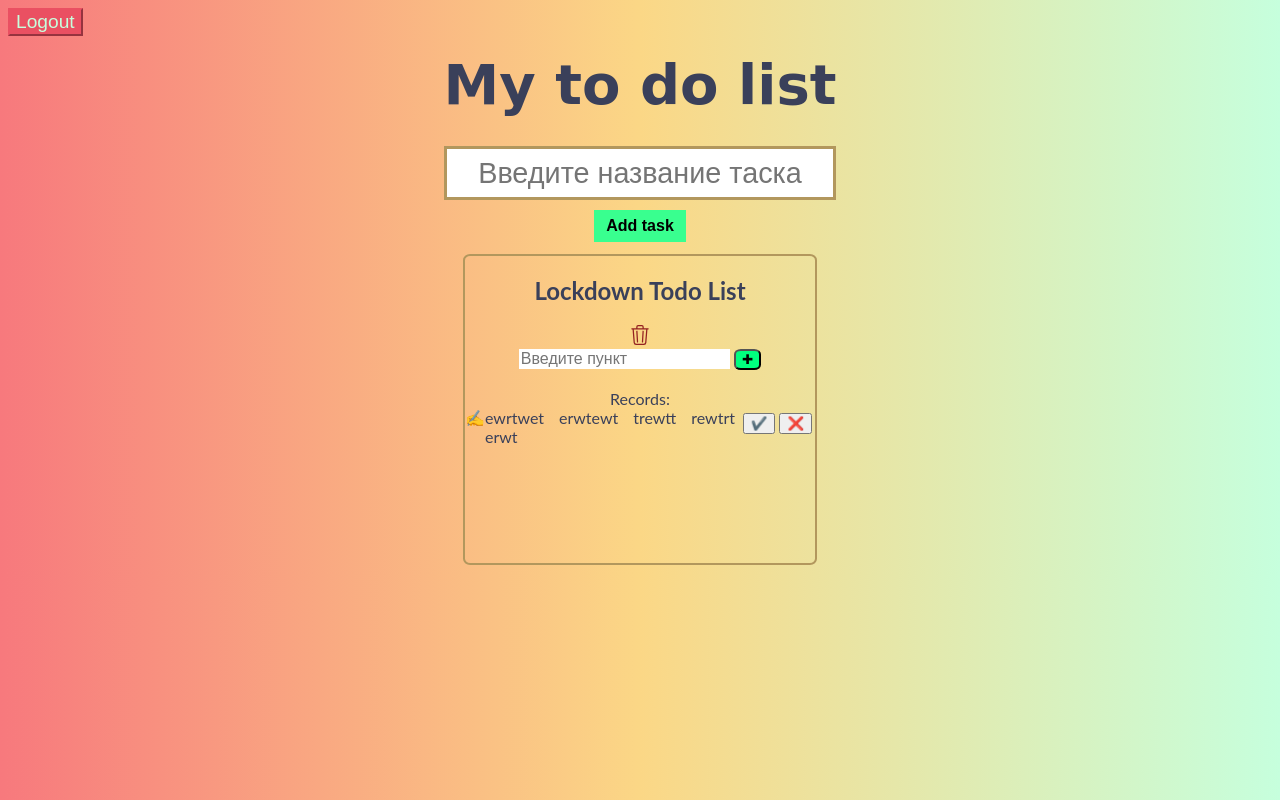
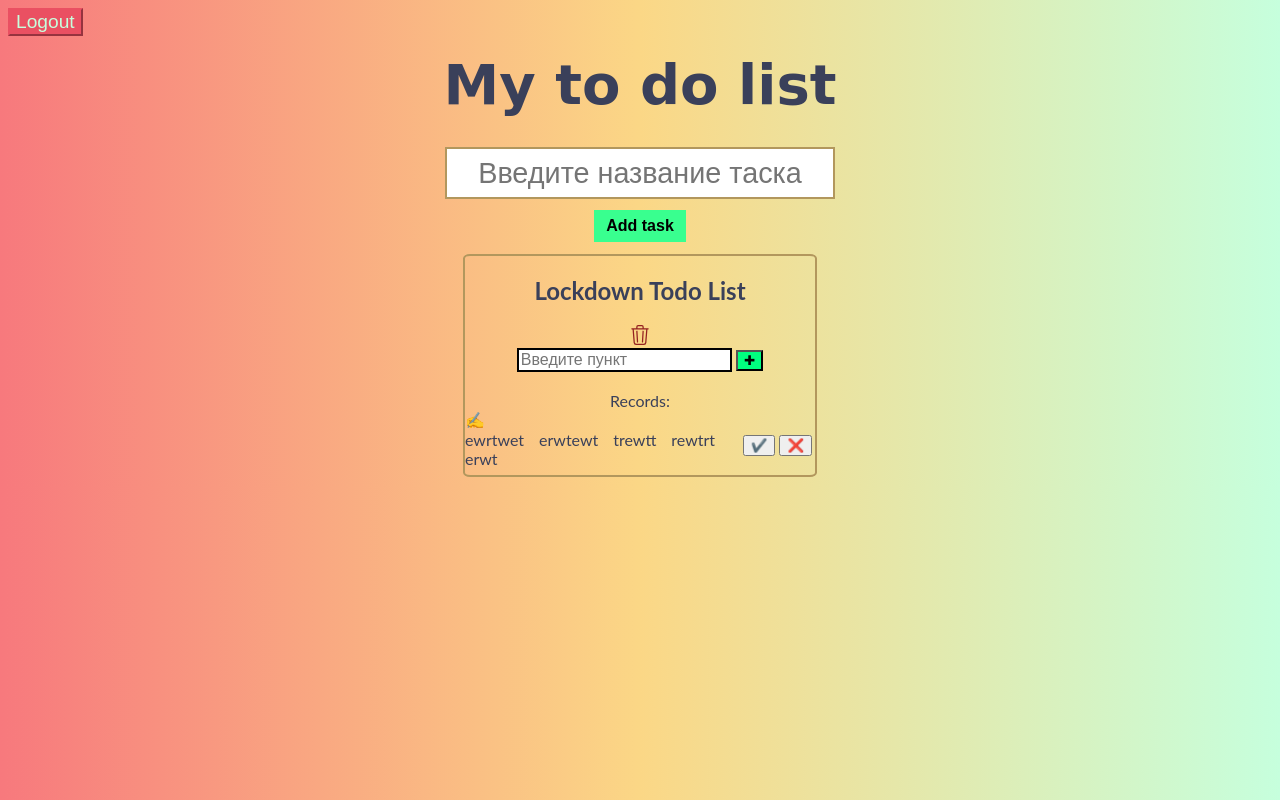
Before and after one commit to Kuleb1n/To_Do_List, a Django app: template to_do/templates/to-do-list.html in a window 1280 px wide. Run offline with Django 4.2, Linux system fonts and the light colour scheme; the template is opened without the code that fills it, so the values that code supplies are empty; parts of the project's set-up code (start-up, migrations or seed data) failed here and were passed over.

Commit message:
to-do-list.css

```diff
--- a/static/css/to-do-list.css
+++ b/static/css/to-do-list.css
@@ -53,8 +53,8 @@
     margin: 1rem;
     height: 2.5rem;
     text-align: center;
-    width: 60% &: focus;
-    outline: solid #b2975d;
+    width: 90%;
+    outline: solid #b2975d 2px;
     transition: 0.1s;
 }
 
@@ -96,8 +96,7 @@
 }
 
 .wrapper {
-    padding-bottom: 5px;
-    min-height: 100px;
+    min-height: 65px;
 }
 
 .task {
@@ -116,8 +115,8 @@
 
 .todo-input {
     font-size: 1rem;
-    border: none;
     background: #fff;
+    border: 2px #000000 solid;
 }
 
 .todo-input:hover {
@@ -129,14 +128,13 @@
     font-size: 1rem;
     border: none;
     background: #fff;
-    outline: solid #000000;
+    outline: solid #000000 2px;
 }
 
 .image {
     color: #000000;
     background: springgreen;
     cursor: pointer;
-    border-radius: 25%;
 }
 
 .image:hover {
@@ -159,20 +157,24 @@
     color: #ff0099;
 }
 
-div.wrapper {
-    min-height: 150px;
-}
-
-div.left_block {
+.left_block {
     float: left;
     max-width: 250px;
     font-size: 100%;
     text-align: justify;
 }
 
+div.left_block-tr {
+    float: left;
+    max-width: 250px;
+    font-size: 100%;
+    text-align: justify;
+    color: #000000;
+    text-decoration: line-through;
+}
+
 .html-teg {
-    float: left;
-
+    text-align: left;
 }
 
 div.right_block {
@@ -180,7 +182,6 @@
     padding-right: 3px;
     padding-top: 4px;
 }
-
 
 div.right_block a {
     text-decoration: none;
```
